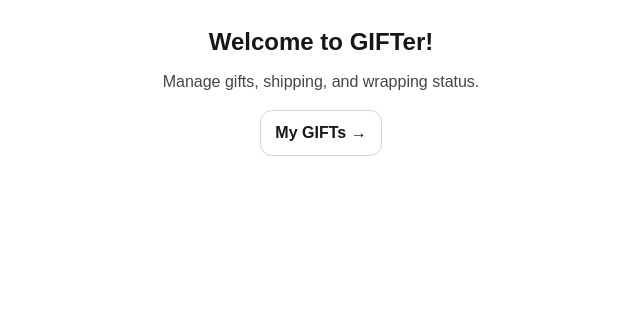
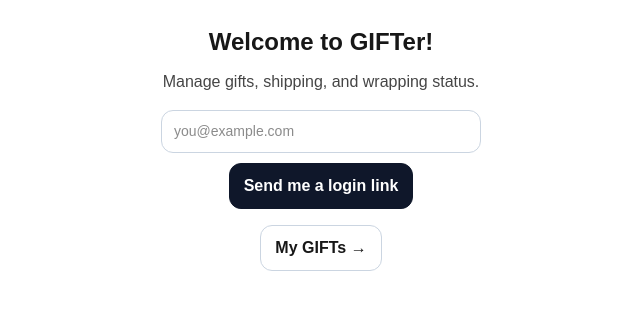
Before and after one commit to davidpjayne-gifter/gifter-applocal, a Next.js app: page / in a window 1280 px wide. Shown: the top 310 px of the page, without its empty margins (319-959 px from the left). Built offline with nearby package versions, Linux system fonts and the light colour scheme; no server answers.

Commit message:
Add Supabase magic link auth

```diff
--- /dev/null
+++ b/app/gifts/SignOutButton.tsx
@@ -0,0 +1,52 @@
+"use client";
+
+import { useEffect, useState } from "react";
+import { supabase } from "@/lib/supabase";
+
+export default function SignOutButton() {
+  const [hasSession, setHasSession] = useState(false);
+
+  useEffect(() => {
+    let mounted = true;
+
+    supabase.auth.getSession().then(({ data }) => {
+      if (!mounted) return;
+      setHasSession(Boolean(data.session));
+    });
+
+    const { data: authSub } = supabase.auth.onAuthStateChange((_event, session) => {
+      setHasSession(Boolean(session));
+    });
+
+    return () => {
+      mounted = false;
+      authSub?.subscription?.unsubscribe();
+    };
+  }, []);
+
+  async function handleSignOut() {
+    await supabase.auth.signOut();
+    window.location.href = "/";
+  }
+
+  if (!hasSession) return null;
+
+  return (
+    <button
+      type="button"
+      onClick={handleSignOut}
+      style={{
+        padding: "6px 10px",
+        borderRadius: 10,
+        border: "1px solid #cbd5e1",
+        background: "#fff",
+        fontSize: 12,
+        fontWeight: 800,
+        color: "#334155",
+        cursor: "pointer",
+      }}
+    >
+      Sign out
+    </button>
+  );
+}
--- a/app/gifts/page.tsx
+++ b/app/gifts/page.tsx
@@ -8,6 +8,7 @@ import GiftStatusForm from "./GiftStatusForm";
 import ShareRecipientButton from "./ShareRecipientButton";
 import RecipientWrapUpButton from "./RecipientWrapUpButton";
 import SeasonBudgetPill from "./SeasonBudgetPill";
+import SignOutButton from "./SignOutButton";
 
 import { supabase } from "@/lib/supabase";
 import { supabaseAdmin } from "@/lib/supabaseAdmin";
@@ -268,6 +269,10 @@ export default async function GiftsPage() {
           <span style={pillStyle()}>Season: {activeSeason.name}</span>
         </div>
 
+        <div style={{ marginTop: 8, display: "flex", justifyContent: "flex-end" }}>
+          <SignOutButton />
+        </div>
+
         <div style={{ marginTop: 8, display: "flex", gap: 10, alignItems: "center", flexWrap: "wrap" }}>
           <span style={{ ...pillStyle(), opacity: 0.9 }}>
             Recipients: {sortedRecipientKeys.length}
--- a/app/page.tsx
+++ b/app/page.tsx
@@ -1,11 +1,101 @@
+"use client";
+
+import { useEffect, useState } from "react";
 import Link from "next/link";
+import { supabase } from "@/lib/supabase";
 
 export default function HomePage() {
+  const [email, setEmail] = useState("");
+  const [status, setStatus] = useState<null | "sent" | "error">(null);
+  const [errorMessage, setErrorMessage] = useState("");
+
+  useEffect(() => {
+    let mounted = true;
+
+    supabase.auth.getSession().then(({ data }) => {
+      if (!mounted) return;
+      if (data.session) window.location.href = "/gifts";
+    });
+
+    const { data: authSub } = supabase.auth.onAuthStateChange((event) => {
+      if (event === "SIGNED_IN") window.location.href = "/gifts";
+    });
+
+    return () => {
+      mounted = false;
+      authSub?.subscription?.unsubscribe();
+    };
+  }, []);
+
+  async function handleSendLink() {
+    const nextEmail = email.trim();
+    if (!nextEmail) return;
+
+    setStatus(null);
+    setErrorMessage("");
+
+    const { error } = await supabase.auth.signInWithOtp({
+      email: nextEmail,
+      options: {
+        emailRedirectTo: `${window.location.origin}/gifts`,
+      },
+    });
+
+    if (error) {
+      setStatus("error");
+      setErrorMessage(error.message);
+      return;
+    }
+
+    setStatus("sent");
+  }
+
   return (
     <main style={{ padding: 24, maxWidth: 520, margin: "0 auto", textAlign: "center" }}>
       <h1 style={{ fontSize: 24, fontWeight: 900, marginBottom: 10 }}>Welcome to GIFTer!</h1>
       <p style={{ opacity: 0.8, marginBottom: 16 }}>Manage gifts, shipping, and wrapping status.</p>
 
+      <div style={{ display: "flex", flexDirection: "column", gap: 10, alignItems: "center" }}>
+        <input
+          type="email"
+          value={email}
+          onChange={(event) => setEmail(event.target.value)}
+          placeholder="you@example.com"
+          style={{
+            width: "100%",
+            maxWidth: 320,
+            padding: "10px 12px",
+            borderRadius: 12,
+            border: "1px solid #cbd5e1",
+            fontSize: 14,
+          }}
+        />
+
+        <button
+          type="button"
+          onClick={handleSendLink}
+          style={{
+            padding: "10px 14px",
+            borderRadius: 12,
+            border: "1px solid #0f172a",
+            background: "#0f172a",
+            color: "#fff",
+            fontWeight: 900,
+            cursor: "pointer",
+          }}
+        >
+          Send me a login link
+        </button>
+
+        {status === "sent" && (
+          <div style={{ fontSize: 13, fontWeight: 700 }}>Check your email for the sign-in link.</div>
+        )}
+        {status === "error" && (
+          <div style={{ fontSize: 12, color: "#b91c1c" }}>{errorMessage}</div>
+        )}
+      </div>
+
+      <div style={{ marginTop: 16 }}>
         <Link
           href="/gifts"
           style={{
@@ -19,6 +109,7 @@ export default function HomePage() {
         >
           My GIFTs →
         </Link>
+      </div>
     </main>
   );
 }
```
Lines whose indentation alone changed are shown as unchanged.
